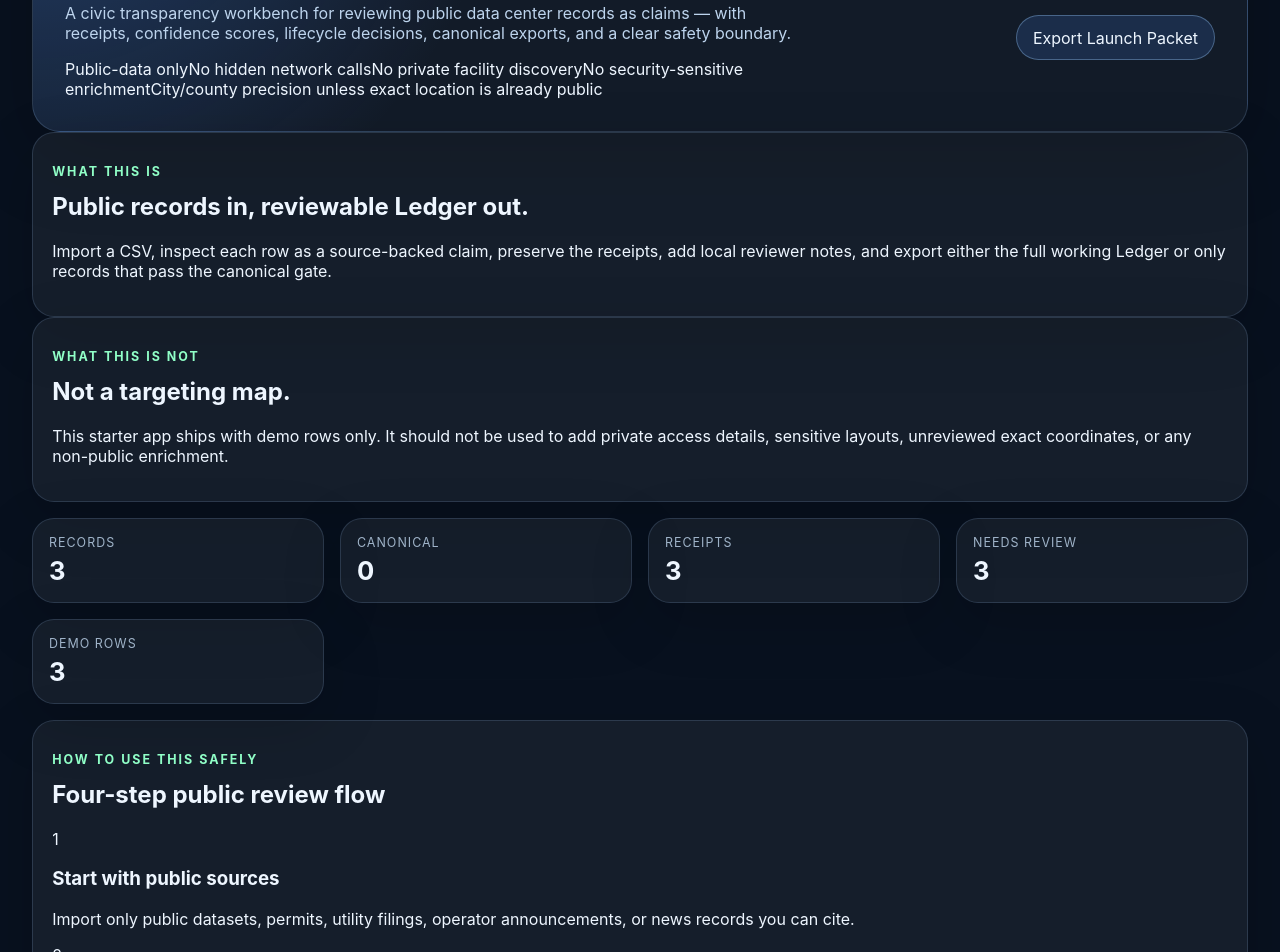
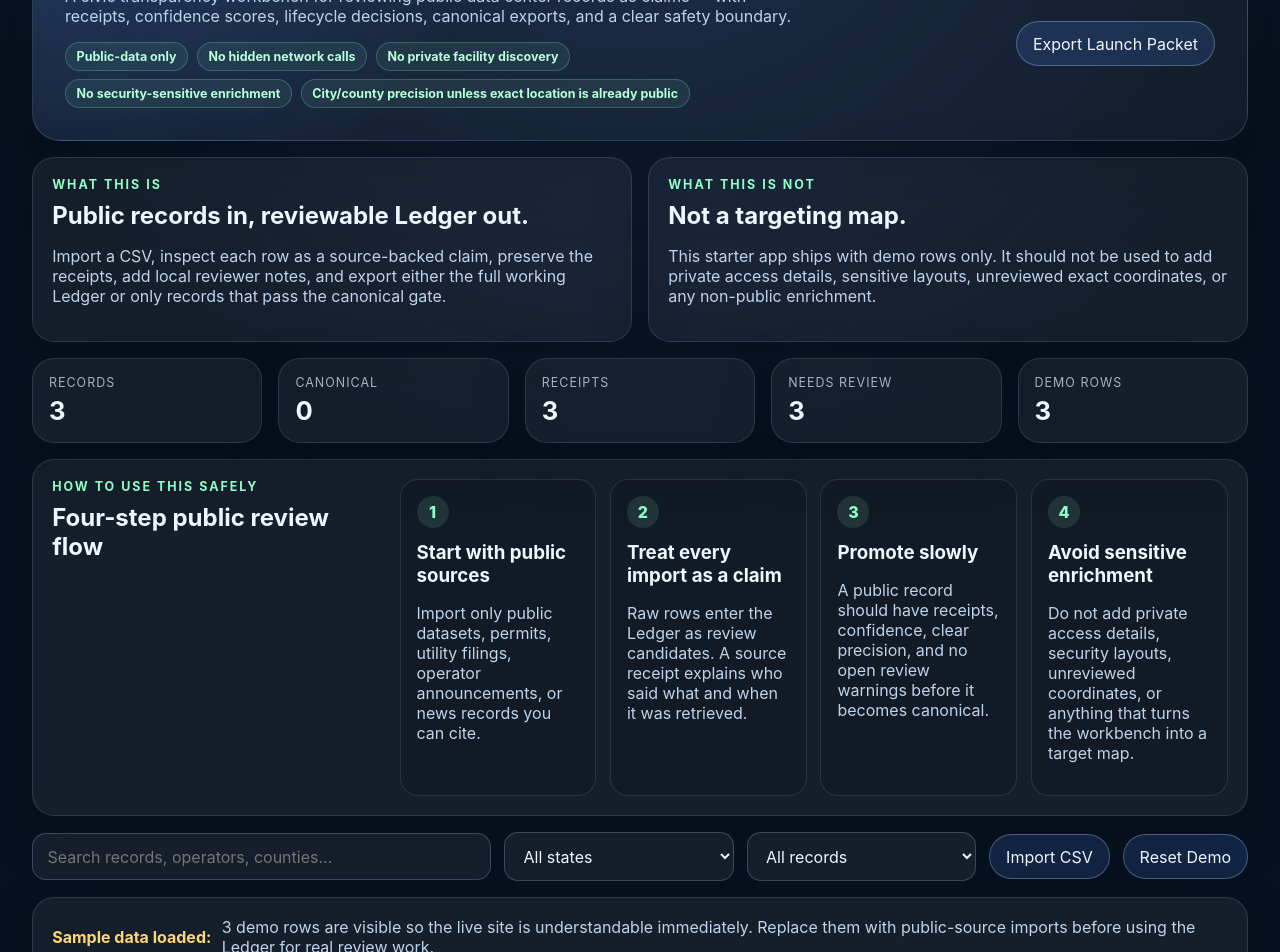
Before and after one commit to MichaelWave369/datacenter-ledger-explorer, a React (Vite) app: page / in a window 1280 px wide. Shown: the part 240-1192 px from the top of the page. Built offline with nearby package versions, Linux system fonts and the light colour scheme.

Commit message:
Polish v1.1 public launch styles

```diff
--- a/src/styles.css
+++ b/src/styles.css
@@ -5,7 +5,7 @@
   color: #eef6ff;
 }
 * { box-sizing: border-box; }
-body { margin: 0; min-width: 320px; }
+body { margin: 0; min-width: 320px; background: radial-gradient(circle at top, rgba(75,145,255,0.18), transparent 32%), #08111f; }
 button, input, select, textarea { font: inherit; }
 button, .fileButton {
   border: 1px solid rgba(159, 205, 255, 0.35);
@@ -31,7 +31,7 @@ th { color: #9fcfff; font-size: 0.78rem; text-transform: uppercase; letter-spaci
 td small { display: block; color: #9fb3c8; margin-top: 0.25rem; }
 tr { cursor: pointer; }
 tr:hover, tr.selected { background: rgba(87, 158, 255, 0.11); }
-.shell { max-width: 1440px; margin: 0 auto; padding: 2rem; }
+.shell { max-width: 1480px; margin: 0 auto; padding: 2rem; }
 .hero {
   display: flex;
   justify-content: space-between;
@@ -42,11 +42,26 @@ tr:hover, tr.selected { background: rgba(87, 158, 255, 0.11); }
   background: radial-gradient(circle at top left, rgba(75,145,255,0.32), transparent 38%), rgba(255,255,255,0.045);
   box-shadow: 0 24px 80px rgba(0,0,0,0.22);
 }
+.launchHero { align-items: stretch; }
 .hero h1 { margin: 0; font-size: clamp(2.2rem, 5vw, 4.2rem); line-height: 0.95; }
-.hero p { color: #bdd4ed; max-width: 760px; }
-.eyebrow { color: #90ffc7 !important; text-transform: uppercase; letter-spacing: 0.16em; font-weight: 700; font-size: 0.78rem; }
-.heroActions { display: flex; gap: 0.75rem; align-items: flex-start; flex-wrap: wrap; justify-content: flex-end; }
-.cards, .miniGrid { display: grid; grid-template-columns: repeat(4, minmax(0, 1fr)); gap: 1rem; margin: 1rem 0; }
+.hero p { color: #bdd4ed; max-width: 820px; }
+.eyebrow { color: #90ffc7 !important; text-transform: uppercase; letter-spacing: 0.16em; font-weight: 700; font-size: 0.78rem; margin: 0 0 0.55rem; }
+.heroActions { display: flex; gap: 0.75rem; align-items: flex-start; flex-wrap: wrap; justify-content: flex-end; min-width: 260px; }
+.boundaryPills { display: flex; gap: 0.55rem; flex-wrap: wrap; margin-top: 1rem; }
+.boundaryPills span, .countBadge {
+  border: 1px solid rgba(144,255,199,0.22);
+  border-radius: 999px;
+  background: rgba(144,255,199,0.08);
+  color: #b8ffda;
+  padding: 0.35rem 0.66rem;
+  font-size: 0.78rem;
+  font-weight: 700;
+}
+.launchGrid { display: grid; grid-template-columns: repeat(2, minmax(0, 1fr)); gap: 1rem; margin: 1rem 0; }
+.introPanel h2, .walkthrough h2 { margin: 0 0 0.5rem; }
+.introPanel p, .walkthrough p, .stepCard p, .sampleNotice span { color: #bdd4ed; }
+.cautionPanel { border-color: rgba(255,215,110,0.26); background: rgba(255,215,110,0.055); }
+.cards, .miniGrid { display: grid; grid-template-columns: repeat(5, minmax(0, 1fr)); gap: 1rem; margin: 1rem 0; }
 .miniGrid { grid-template-columns: repeat(3, minmax(0, 1fr)); }
 .stat, .panel {
   border: 1px solid rgba(159,205,255,0.16);
@@ -57,12 +72,20 @@ tr:hover, tr.selected { background: rgba(87, 158, 255, 0.11); }
 .stat { padding: 1rem; }
 .stat span { display: block; color: #9fb3c8; font-size: 0.78rem; text-transform: uppercase; letter-spacing: 0.08em; }
 .stat strong { display: block; margin-top: 0.3rem; font-size: 1.6rem; }
-.toolbar { display: grid; grid-template-columns: 2fr 1fr 1fr auto; gap: 0.8rem; margin: 1rem 0; align-items: center; }
+.walkthrough { display: grid; grid-template-columns: 0.8fr 2fr; gap: 1rem; align-items: start; margin: 1rem 0; }
+.stepGrid { display: grid; grid-template-columns: repeat(4, minmax(0, 1fr)); gap: 0.85rem; }
+.stepCard { border: 1px solid rgba(159,205,255,0.14); border-radius: 18px; padding: 1rem; background: rgba(0,0,0,0.12); }
+.stepCard span { display: inline-grid; place-items: center; width: 2rem; height: 2rem; border-radius: 999px; background: rgba(144,255,199,0.12); color: #90ffc7; font-weight: 800; }
+.stepCard h3 { margin: 0.8rem 0 0.35rem; }
+.toolbar { display: grid; grid-template-columns: 2fr 1fr 1fr auto auto; gap: 0.8rem; margin: 1rem 0; align-items: center; }
 .fileButton { position: relative; overflow: hidden; text-align: center; white-space: nowrap; }
 .fileButton input { position: absolute; inset: 0; opacity: 0; cursor: pointer; }
+.sampleNotice { display: flex; gap: 0.65rem; align-items: center; margin: 1rem 0; }
+.sampleNotice strong { color: #ffd76e; white-space: nowrap; }
 .grid { display: grid; grid-template-columns: minmax(0, 1.5fr) minmax(360px, 0.8fr); gap: 1rem; align-items: start; }
 .panel { padding: 1.2rem; }
 .panel h2 { margin-top: 0; }
+.panelHeader { display: flex; justify-content: space-between; align-items: start; gap: 1rem; }
 .tableWrap { overflow: auto; max-height: 64vh; }
 .drawer { position: sticky; top: 1rem; }
 .chip { display: inline-flex; border-radius: 999px; padding: 0.3rem 0.62rem; font-size: 0.78rem; font-weight: 700; }
@@ -73,12 +96,19 @@ tr:hover, tr.selected { background: rgba(87, 158, 255, 0.11); }
 .receipt { border-left: 3px solid rgba(144,255,199,0.7); padding: 0.6rem 0.8rem; margin: 0.75rem 0; background: rgba(255,255,255,0.045); border-radius: 12px; }
 .receipt span { display: block; color: #9fb3c8; font-size: 0.84rem; margin-top: 0.2rem; }
 .noteBox { display: grid; gap: 0.7rem; }
+@media (max-width: 1180px) {
+  .walkthrough { grid-template-columns: 1fr; }
+  .stepGrid { grid-template-columns: repeat(2, minmax(0, 1fr)); }
+  .cards { grid-template-columns: repeat(3, minmax(0, 1fr)); }
+}
 @media (max-width: 980px) {
-  .hero, .grid { grid-template-columns: 1fr; display: grid; }
+  .hero, .grid, .launchGrid { grid-template-columns: 1fr; display: grid; }
   .cards, .miniGrid, .toolbar { grid-template-columns: 1fr 1fr; }
+  .heroActions { justify-content: flex-start; }
 }
 @media (max-width: 640px) {
   .shell { padding: 1rem; }
   .hero, .panel { padding: 1rem; border-radius: 18px; }
-  .cards, .miniGrid, .toolbar { grid-template-columns: 1fr; }
+  .cards, .miniGrid, .toolbar, .stepGrid { grid-template-columns: 1fr; }
+  .sampleNotice { align-items: flex-start; flex-direction: column; }
 }
```
